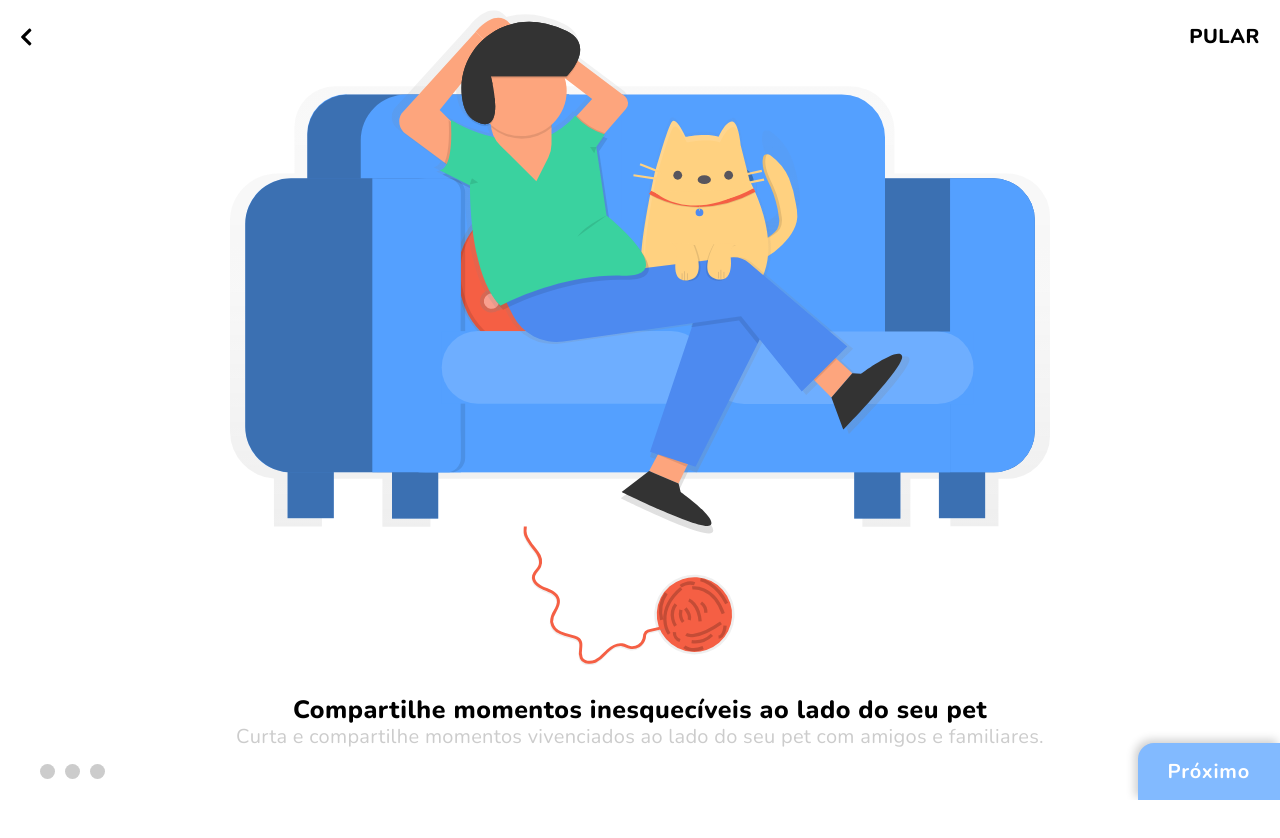
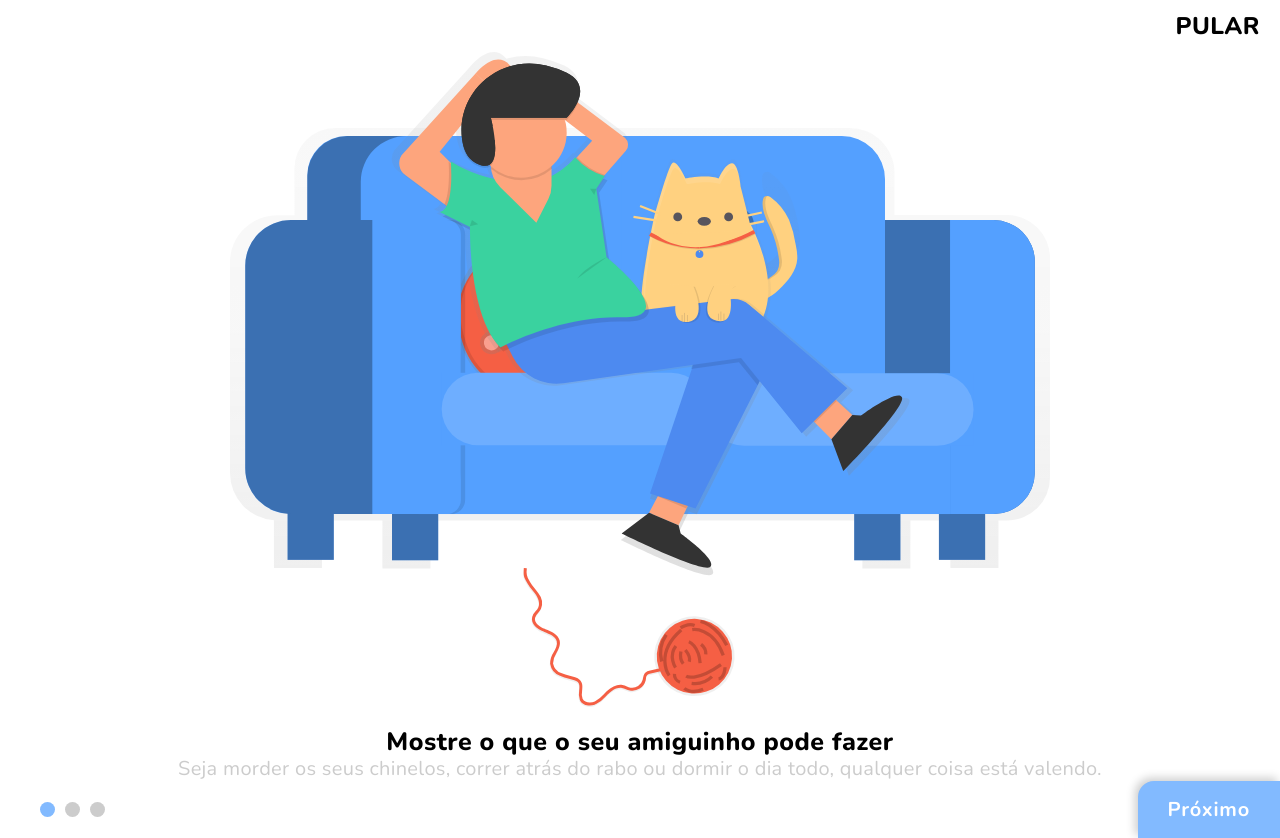
Before and after one commit to EduardoGiacomini/social-pet, a Vue app in the folder app/: page /tutorial in a window 1280 px wide. Before the commit the page ends 800 px from the top, so only its background shows below. Built offline with nearby package versions, Linux system fonts and the light colour scheme.

Commit message:
feat: 🎸 Construindo componente de Tour (tutorial)

```diff
--- a/app/src/App.vue
+++ b/app/src/App.vue
@@ -1,3 +1,17 @@
 <template>
   <router-view/>
 </template>
+
+<script>
+import router from '@/globals/router'
+
+export default {
+  beforeCreate () {
+    const tourCompleted = localStorage.tourCompleted
+
+    if (!tourCompleted) {
+      router.push({ name: 'tour' })
+    }
+  }
+}
+</script>
--- a/app/src/assets/scss/components/_button.scss
+++ b/app/src/assets/scss/components/_button.scss
@@ -30,22 +30,23 @@
         border-radius: 1.6rem 0 0 0;
 
         &:hover {
-            transform: scale(1.05);
             box-shadow: -.5rem -.5rem 1.5rem rgba(0, 0, 0, .2);
         }
     }
 }
 
-.button__skip {
+.button__link {
     display: inline-block;
     text-decoration: none;
     text-transform: uppercase;
-    font-size: 2rem;
+    font-size: 2.4rem;
     font-family: inherit;
     font-weight: 800;
     letter-spacing: .05rem;
     color: var(--color-gray-dark);
     transition: all .2s;
+    background-color: transparent;
+    border: none;
 
     cursor: pointer;
 
--- a/app/src/assets/scss/main.scss
+++ b/app/src/assets/scss/main.scss
@@ -10,3 +10,5 @@
 @import "components/button";
 @import "components/input";
 @import "components/step";
+
+@import "views/tour.scss";
--- /dev/null
+++ b/app/src/assets/scss/views/tour.scss
@@ -0,0 +1,34 @@
+.tour {
+    display: flex;
+    flex-direction: column;
+    align-items: center;
+    justify-content: space-between;
+
+    height: 100vh;
+
+    &__menu-top {
+        display: flex;
+        align-items: center;
+        justify-content: space-between;
+
+        width: 100%;
+        padding: 1rem 2rem;
+    }
+
+    &__content {
+        width: 80%;
+
+        &--icon {
+            display: block;
+            width: 80%;
+            margin: 0 auto 2rem auto;
+        }
+    }
+
+    &__menu-bottom {
+        width: 100%;
+        display: flex;
+        align-items: center;
+        justify-content: space-between;
+    }
+}
--- /dev/null
+++ b/app/src/commons/constants/mutation-types.js
@@ -0,0 +1,3 @@
+export default {
+  SET_TOUR_COMPLETED: 'setTourCompleted'
+}
--- a/app/src/commons/store/mutations.js
+++ b/app/src/commons/store/mutations.js
@@ -1 +1,7 @@
-export default {}
+import mutationTypes from '@/commons/constants/mutation-types'
+
+export default {
+  [mutationTypes.SET_TOUR_COMPLETED] (state) {
+    state.tourCompleted = true
+  }
+}
--- a/app/src/commons/store/state.js
+++ b/app/src/commons/store/state.js
@@ -1 +1,3 @@
-export default {}
+export default {
+  tourCompleted: false
+}
--- a/app/src/views/public/Greetings/Greetings.vue
+++ b/app/src/views/public/Greetings/Greetings.vue
@@ -10,7 +10,6 @@
       </div>
       <div class="move-in-top">
         <router-link class="button full-width mb2" to="/">Entrar</router-link>
-        <router-link class="button full-width mb2" to="/tutorial">Tutorial</router-link>
         <p class="subtitle center-text">Não tem uma conta? <router-link class="link" to="/create-user">Cadastre-se</router-link></p>
       </div>
     </div>
--- a/app/src/views/public/Tour/Tour.vue
+++ b/app/src/views/public/Tour/Tour.vue
@@ -1,30 +1,45 @@
 <template>
-  <div>
-    <div class="top">
-      <font-awesome-icon :icon="icons.faChevronLeft" size="2x"/>
-      <router-link class="button__skip" to="/">Pular</router-link>
+  <div class="tour">
+    <div class="tour__menu-top">
+      <font-awesome-icon
+        size="2x"
+        v-if="activeStage > 0"
+        :icon="icons.faChevronLeft"
+        @click="goBackStage"
+      />
+      <div v-else></div>
+      <button class="button__link" @click="setTourCompleted">Pular</button>
     </div>
-    <div class="center-box width">
-      <img class="img" alt="Alt text" src="@/assets/icons/tour-1.svg">
-      <div class="mb4">
-        <h1 class="title center-text">Compartilhe momentos inesquecíveis ao lado do seu pet</h1>
-        <p class="subtitle center-text">Curta e compartilhe momentos vivenciados ao lado do seu pet com amigos e familiares.</p>
+    <div class="tour__content">
+      <img class="tour__content--icon" :alt="tour[activeStage].iconAlt" :src="tour[activeStage].icon">
+      <div>
+        <h1 class="title center-text">{{tour[activeStage].title}}</h1>
+        <p class="subtitle center-text">{{tour[activeStage].subtitle}}</p>
       </div>
     </div>
-    <div class="bottom">
+    <div class="tour__menu-bottom">
       <div class="step ml2">
-        <span class="step__stage"></span>
-        <span class="step__stage"></span>
-        <span class="step__stage"></span>
+        <span v-if="activeStage === 0" class="step__stage step__stage--active"></span>
+        <span v-else class="step__stage"></span>
+        <span v-if="activeStage === 1" class="step__stage step__stage--active"></span>
+        <span v-else class="step__stage"></span>
+        <span v-if="activeStage === 2" class="step__stage step__stage--active"></span>
+        <span v-else class="step__stage"></span>
       </div>
-      <button class="button button--prox">Próximo</button>
+      <button class="button button--prox" @click="advanceStage">Próximo</button>
     </div>
   </div>
 </template>
 
 <script>
+import router from '@/globals/router'
+import state from '@/commons/store'
+import mutationTypes from '@/commons/constants/mutation-types'
 import { FontAwesomeIcon } from '@fortawesome/vue-fontawesome'
 import { faChevronLeft } from '@fortawesome/free-solid-svg-icons'
+import Tour1Icon from '@/assets/icons/tour-1.svg'
+import Tour2Icon from '@/assets/icons/tour-2.svg'
+import Tour3Icon from '@/assets/icons/tour-3.svg'
 
 export default {
   name: 'tour',
@@ -36,59 +51,51 @@ export default {
       icons: {
         faChevronLeft
       },
+      activeStage: 0,
       tour: [
         {
-          active: true,
-          step: 1,
-          img: 'tour-1.svg',
+          icon: Tour1Icon,
+          iconAlt: 'Homem com seu gato sentados em um sofá',
           title: 'Mostre o que o seu amiguinho pode fazer',
           subtitle: 'Seja morder os seus chinelos, correr atrás do rabo ou dormir o dia todo, qualquer coisa está valendo.'
         },
         {
-          active: false,
-          step: 2,
-          img: 'tour-2.svg',
+          icon: Tour2Icon,
+          iconAlt: 'Homem observando um gato nas redes sociais',
           title: 'Curta postagens de seus amigos',
           subtitle: 'Curta e conheça pessoas e seus pets próximos de você.'
         },
         {
-          active: false,
-          step: 3,
-          img: 'tour-3.svg',
+          icon: Tour3Icon,
+          iconAlt: 'Mulher brincando com seu amigo imaginário',
           title: 'Deixe os momentos mais especiais',
           subtitle: 'Compartilhe os bons momentos de brincadeiras ou passeios no parque.'
         }
       ]
     }
+  },
+  methods: {
+    goBackStage () {
+      this.activeStage -= 1
+    },
+    advanceStage () {
+      if (this.lastActiveStage()) {
+        this.setTourCompleted()
+      } else {
+        this.activeStage += 1
+      }
+    },
+    lastActiveStage () {
+      if ((this.activeStage + 1) === this.tour.length) {
+        return true
+      }
+      return false
+    },
+    setTourCompleted () {
+      localStorage.tourCompleted = true
+      state.commit(mutationTypes.SET_TOUR_COMPLETED)
+      router.push({ name: 'greetings' })
+    }
   }
 }
 </script>
-
-<style lang="scss">
-  .top {
-    display: flex;
-    align-items: center;
-    justify-content: space-between;
-    width: 100%;
-    padding: 2rem;
-  }
-  .width {
-    width: 80%;
-  }
-
-  .img {
-    display: block;
-    width: 80%;
-    margin: 0 auto 3rem auto;
-  }
-
-  .bottom {
-    position: absolute;
-    bottom: 0;
-    right: 0;
-    width: 100%;
-    display: flex;
-    align-items: center;
-    justify-content: space-between;
-  }
-</style>
```
